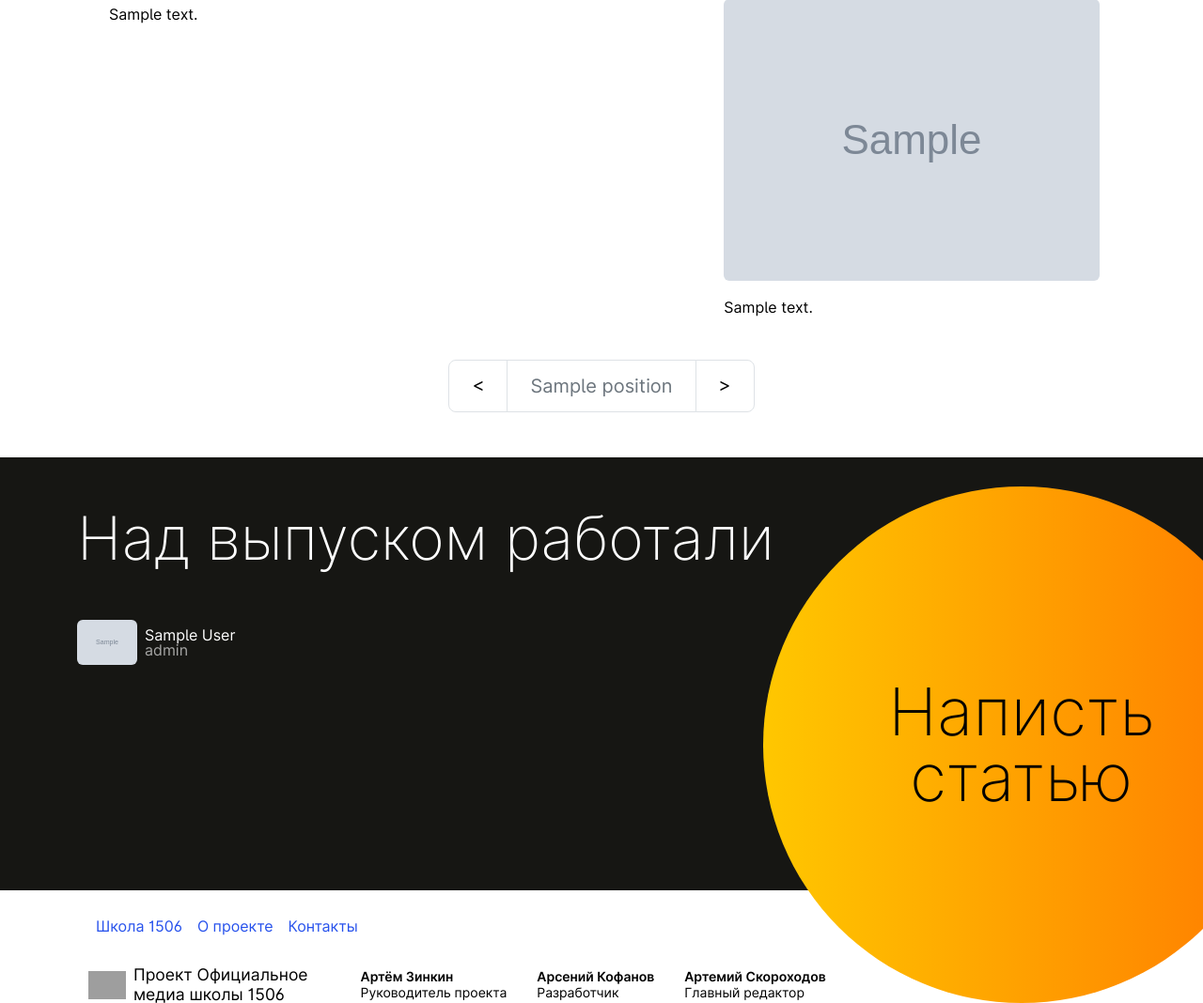
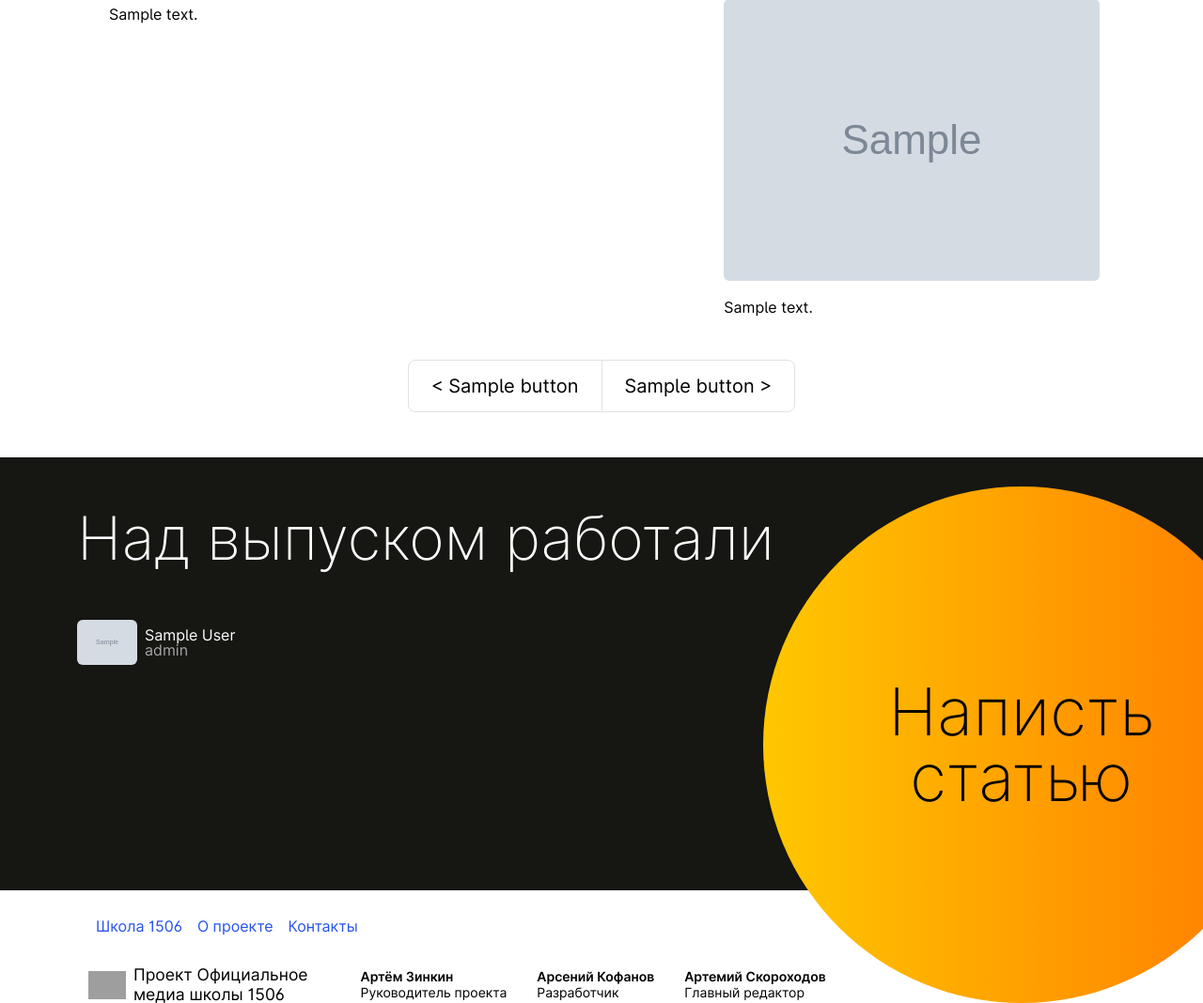
Before and after one commit to Rimuwu/School-wall-newspaper, a Django app: template main/templates/main/post.html in a window 1280 px wide. Shown: the part 221-1289 px from the top of the page at 94% size. Run offline with Django 4.2, Linux system fonts and the light colour scheme; tables that the repository leaves empty hold one stand-in row (values such as "Sample post"); the template is opened without the code that fills it: values that come from a table or form of the project are taken from there, most other values are stand-ins (such as "Sample title", 1, 10 or a date in 2020); grey boxes marked "Sample" are stand-in pictures; some libraries are stand-ins or nearby versions; grey boxes are pictures that could not be loaded.

Commit message:
Защита от ошибок

```diff
--- a/main/templates/main/post.html
+++ b/main/templates/main/post.html
@@ -32,7 +32,9 @@
             <main class="col order-lg-last pt-3 justify-content-center">
                 <div class="card justify-content-center">
                     <div class="px-4">
-                        <img src="{{ post.image.url }}" alt="..." class="rounded img-fluid">
+                        {% if post.image %}
+                            <img src="{{ post.image.url }}" alt="..." class="rounded img-fluid">
+                        {% endif %}
                     </div>
                     <div class="card-body px-4">
                         {{ post.short_description }}
@@ -52,19 +54,10 @@
         <nav>
             <ul class="pagination justify-content-center pagination-lg mb-5">
                 {% for button in buttons|slice:"0:1" %}
-                    <li class="page-item"><a class="page-link" href="{{ button.url }}"><</a></li>
+                    <li class="page-item"><a class="page-link" href="{{ button.url }}">< {{ button.title }}</a></li>
                 {% endfor %}
-                {% for button in buttons|slice:"1:4" %}
-                    {% if button.disabled %}
-                        <li class="page-item"><a class="page-link" href="{{ button.url }}">{{ button.position }}</a></li>
-                    {% else %}
-                        <li class="page-item disabled">
-                            <a class="page-link" href="#" tabindex="-1">{{ button.position }}</a>
-                        </li>
-                    {% endif %}
-                {% endfor %}
-                {% for button in buttons|slice:"4:5" %}
-                    <li class="page-item"><a class="page-link" href="{{ button.url }}">></a></li>
+                {% for button in buttons|slice:"1:2" %}
+                    <li class="page-item float-left"><a class="page-link" href="{{ button.url }}">{{ button.title }} ></a></li>
                 {% endfor %}
             </ul>
         </nav>
```
Also changed, not shown: main/templates/main/release.html (+15 -5 lines).
